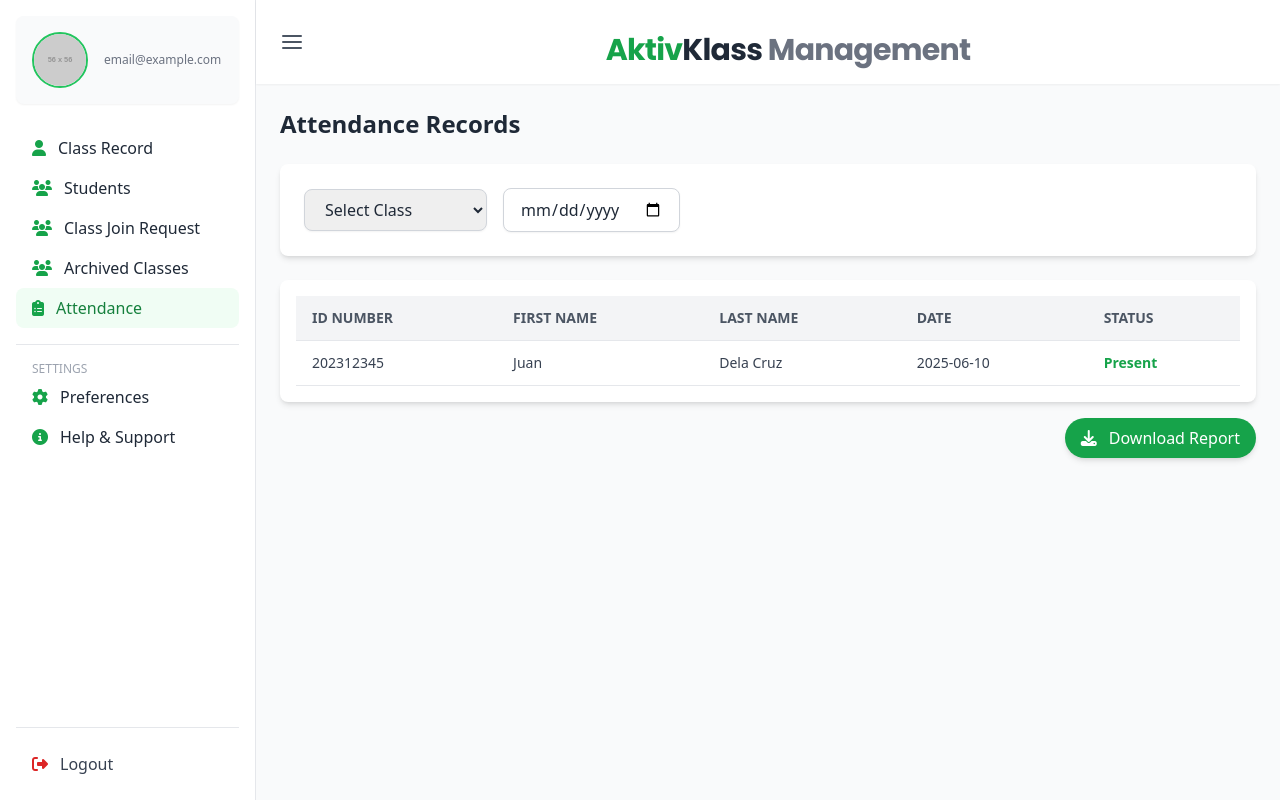
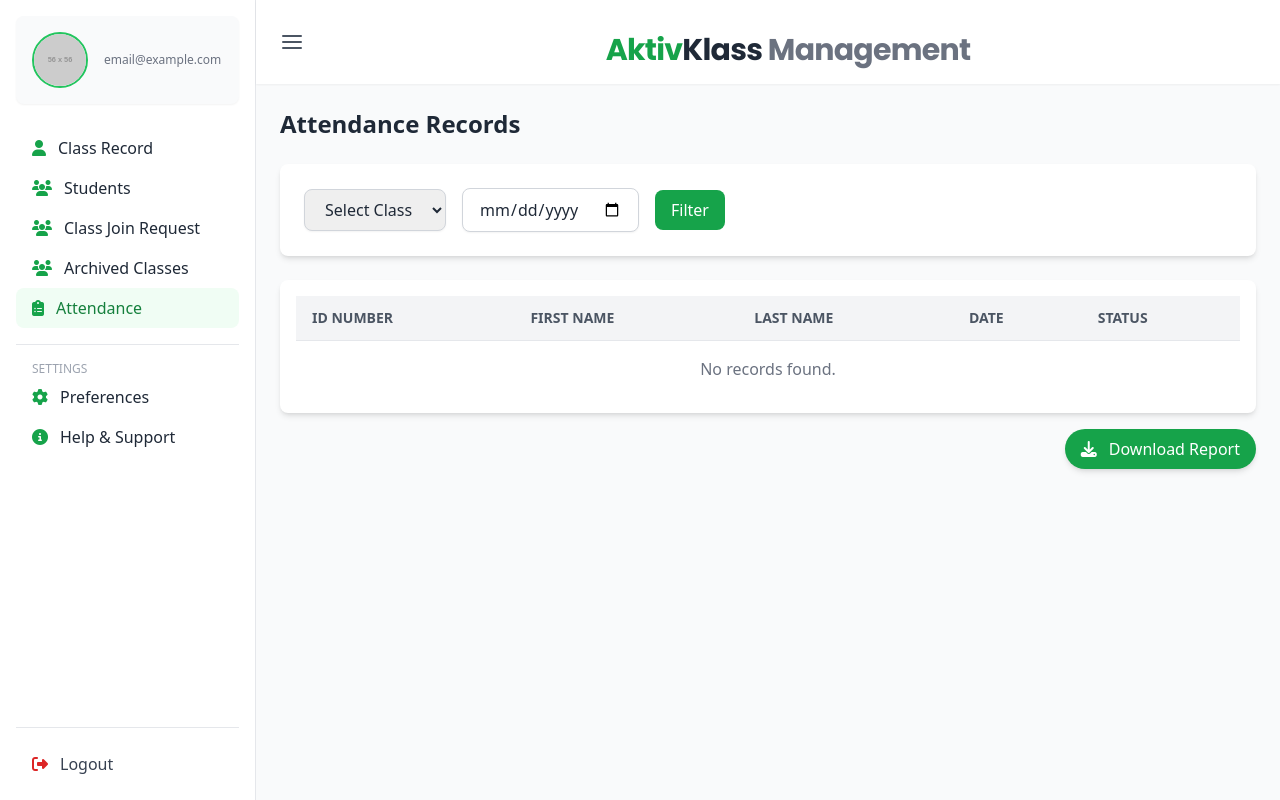
Before and after one commit to jomeamparo/aktivklass_csit327_g01, a Django app: page /faculty_attendance/ in a window 1280 px wide. Run offline with Django 5.2, Linux system fonts and the light colour scheme; grey boxes labelled with a size stand in for pictures from a placeholder-image service; some libraries are stand-ins or nearby versions.

Commit message:
revised code

```diff
--- a/templates/faculty_attendance/faculty_attendance.html
+++ b/templates/faculty_attendance/faculty_attendance.html
@@ -62,18 +62,22 @@
             <h2 class="text-2xl font-bold text-gray-800">Attendance Records</h2>
           </div>
 
-          <div class="bg-white p-6 rounded-lg shadow-md mb-6">
+          <!-- Filter Form -->
+          <form method="get" class="bg-white p-6 rounded-lg shadow-md mb-6">
             <div class="flex flex-col sm:flex-row items-start sm:items-center justify-start gap-4">
-              <select class="filter-dropdown px-4 py-2 border border-gray-300 rounded-lg focus:outline-none focus:ring-2 focus:ring-green-500 shadow-sm w-fit">
+              <select name="class" class="filter-dropdown px-4 py-2 border border-gray-300 rounded-lg focus:outline-none focus:ring-2 focus:ring-green-500 shadow-sm">
                 <option value="">Select Class</option>
-                <option value="math">Mathematics 101</option>
-                <option value="science">Science 202</option>
-                <option value="history">World History</option>
+                <option value="OOP" {% if selected_class == "OOP" %}selected{% endif %}>OOP</option>
+                <option value="DSA" {% if selected_class == "DSA" %}selected{% endif %}>DSA</option>
+                <option value="MOBDEV" {% if selected_class == "MOBDEV" %}selected{% endif %}>MOBDEV</option>
+                <option value="IM2" {% if selected_class == "IM2" %}selected{% endif %}>IM2</option>
               </select>
-              <input type="date" class="filter-date px-4 py-2 border border-gray-300 rounded-lg focus:outline-none focus:ring-2 focus:ring-green-500 shadow-sm w-fit">
+              <input type="date" name="date" value="{{ selected_date }}" class="filter-date px-4 py-2 border border-gray-300 rounded-lg focus:outline-none focus:ring-2 focus:ring-green-500 shadow-sm">
+              <button type="submit" class="bg-green-600 text-white px-4 py-2 rounded-lg hover:bg-green-700 transition">Filter</button>
             </div>
-          </div>
+          </form>
 
+          <!-- Attendance Table -->
           <div class="overflow-x-auto bg-white p-4 rounded-lg shadow-md">
             <table class="min-w-full border-collapse">
               <thead>
@@ -86,18 +90,24 @@
                 </tr>
               </thead>
               <tbody>
-                <tr class="hover:bg-gray-50 transition duration-150 ease-in-out">
-                  <td class="py-3 px-4 border-b border-gray-200 text-sm text-gray-700">202312345</td>
-                  <td class="py-3 px-4 border-b border-gray-200 text-sm text-gray-700">Juan</td>
-                  <td class="py-3 px-4 border-b border-gray-200 text-sm text-gray-700">Dela Cruz</td>
-                  <td class="py-3 px-4 border-b border-gray-200 text-sm text-gray-700">2025-06-10</td>
-                  <td class="py-3 px-4 border-b border-gray-200 text-sm text-green-600 font-semibold">Present</td>
+                {% for record in records %}
+                <tr class="hover:bg-gray-50">
+                  <td class="py-3 px-4 border-b text-sm text-gray-700">{{ record.id_number }}</td>
+                  <td class="py-3 px-4 border-b text-sm text-gray-700">{{ record.first_name }}</td>
+                  <td class="py-3 px-4 border-b text-sm text-gray-700">{{ record.last_name }}</td>
+                  <td class="py-3 px-4 border-b text-sm text-gray-700">{{ record.date }}</td>
+                  <td class="py-3 px-4 border-b text-sm font-semibold text-green-600">{{ record.status }}</td>
                 </tr>
+                {% empty %}
+                <tr>
+                  <td colspan="5" class="text-center py-4 text-gray-500">No records found.</td>
+                </tr>
+                {% endfor %}
               </tbody>
             </table>
           </div>
 
-          <!-- Download Button Below the Table -->
+          <!-- Download Button -->
           <div class="flex justify-end mt-4">
             <button class="bg-green-600 text-white px-4 py-2 rounded-full hover:bg-green-700 transition shadow-md">
               <i class="fas fa-download mr-2"></i> Download Report
```
Also changed, not shown: core/views.py (+18 -1 lines).
